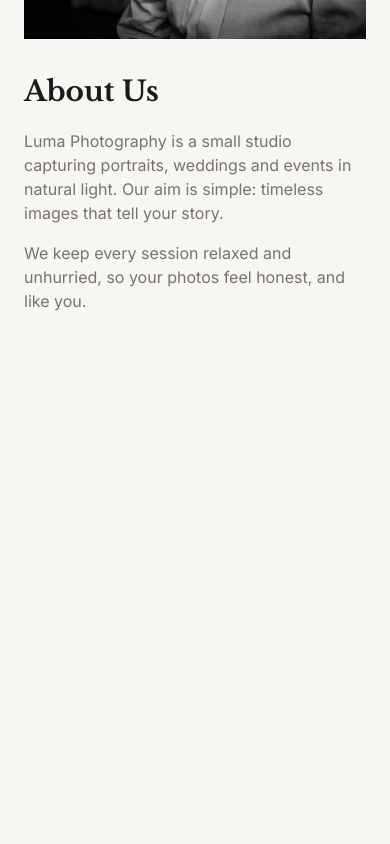
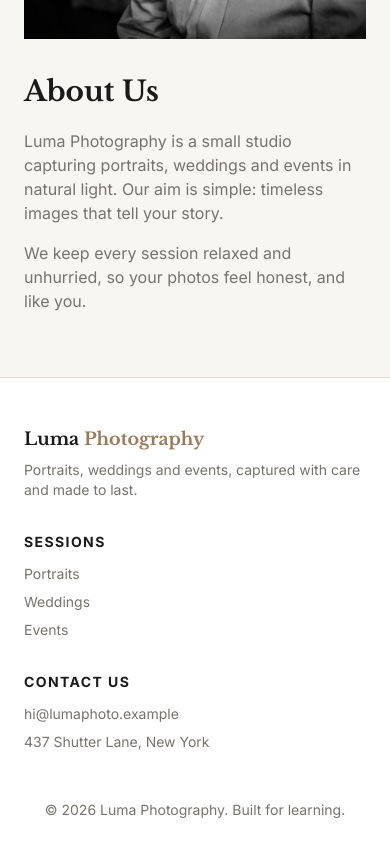
Before and after one commit to aadhu01-pixel/PracticumPhotographyPortfolioProject, a React (Vite) app in the folder week2/: page / in a window 390 px wide. Shown: the part 3620-4464 px from the top of the page. Before the commit the page ends 3997 px from the top, so only its background shows below. Built offline with nearby package versions, Linux system fonts and the light colour scheme.

Commit message:
feat: rebuild Footer with responsive Tailwind layout

```diff
--- a/week2/src/App.jsx
+++ b/week2/src/App.jsx
@@ -3,6 +3,7 @@ import { Hero } from './components/Hero';
 import { Gallery } from "./components/Gallery";
 import { Sessions } from "./components/Sessions";
 import { About } from "./components/About";
+import { Footer } from "./components/Footer";
 
 function App() {
   return (
@@ -12,6 +13,7 @@ function App() {
       <Gallery />
       <Sessions />
       <About />
+      <Footer />
     </div>
   );
 }
--- a/week2/src/components/Footer.jsx
+++ b/week2/src/components/Footer.jsx
@@ -0,0 +1,61 @@
+
+export function Footer() {
+    return (
+        <footer
+            id="contact"
+            className="border-t border-line bg-surface"
+        >
+            <div className="mx-auto grid max-w-[1100px] grid-cols-1 gap-8 px-6 py-12 md:grid-cols-[2fr_1fr_1fr]">
+                {/* Brand */}
+                <div>
+                    <p className="font-heading text-[1.1rem] font-bold">
+                        Luma <span className="text-accent">Photography</span>
+                    </p>
+                    <p className="mt-2 max-w-sm text-sm text-ink-soft">
+                        Portraits, weddings and events, captured with care and
+                        made to last.
+                    </p>
+                </div>
+
+                {/* Session links */}
+                <div>
+                    <h3 className="mb-3 text-sm uppercase tracking-[0.1em] font-bold">
+                        Sessions
+                    </h3>
+                    <ul className="flex flex-col gap-2 text-sm text-ink-soft">
+                        <li>
+                            <a href="#sessions" className="hover:text-accent">
+                                Portraits
+                            </a>
+                        </li>
+                        <li>
+                            <a href="#sessions" className="hover:text-accent">
+                                Weddings
+                            </a>
+                        </li>
+                        <li>
+                            <a href="#sessions" className="hover:text-accent">
+                                Events
+                            </a>
+                        </li>
+                    </ul>
+                </div>
+
+                {/* Contact */}
+                <div>
+                    <h3 className="mb-3 text-sm uppercase tracking-[0.1em] font-bold">
+                        Contact Us
+                    </h3>
+                    <div className="space-y-2 text-sm text-ink-soft">
+                        <p>hi@lumaphoto.example</p>
+                        <p>437 Shutter Lane, New York</p>
+                    </div>
+                </div>
+            </div>
+
+            <p className="px-6 pb-6 text-center text-sm text-ink-soft">
+                © 2026 Luma Photography. Built for learning.
+            </p>
+        </footer>
+    );
+}
```
